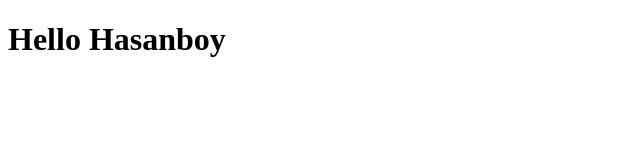
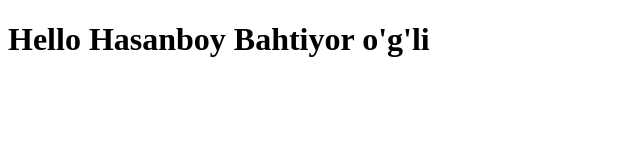
Before and after one commit to Blackhero97/Hasanboy, a plain HTML site: page index.html in a window 1280 px wide. Shown: the whole page, without its empty margins (0-640 px from the left). Drawn offline with Linux system fonts and the light colour scheme.

Commit message:
Update index.html
changed 10 add name

```diff
--- a/index.html
+++ b/index.html
@@ -7,6 +7,6 @@
     <title>Document</title>
 </head>
 <body>
-    <h1>Hello Hasanboy</h1>
+    <h1>Hello Hasanboy Bahtiyor o'g'li</h1>
 </body>
 </html>
```
